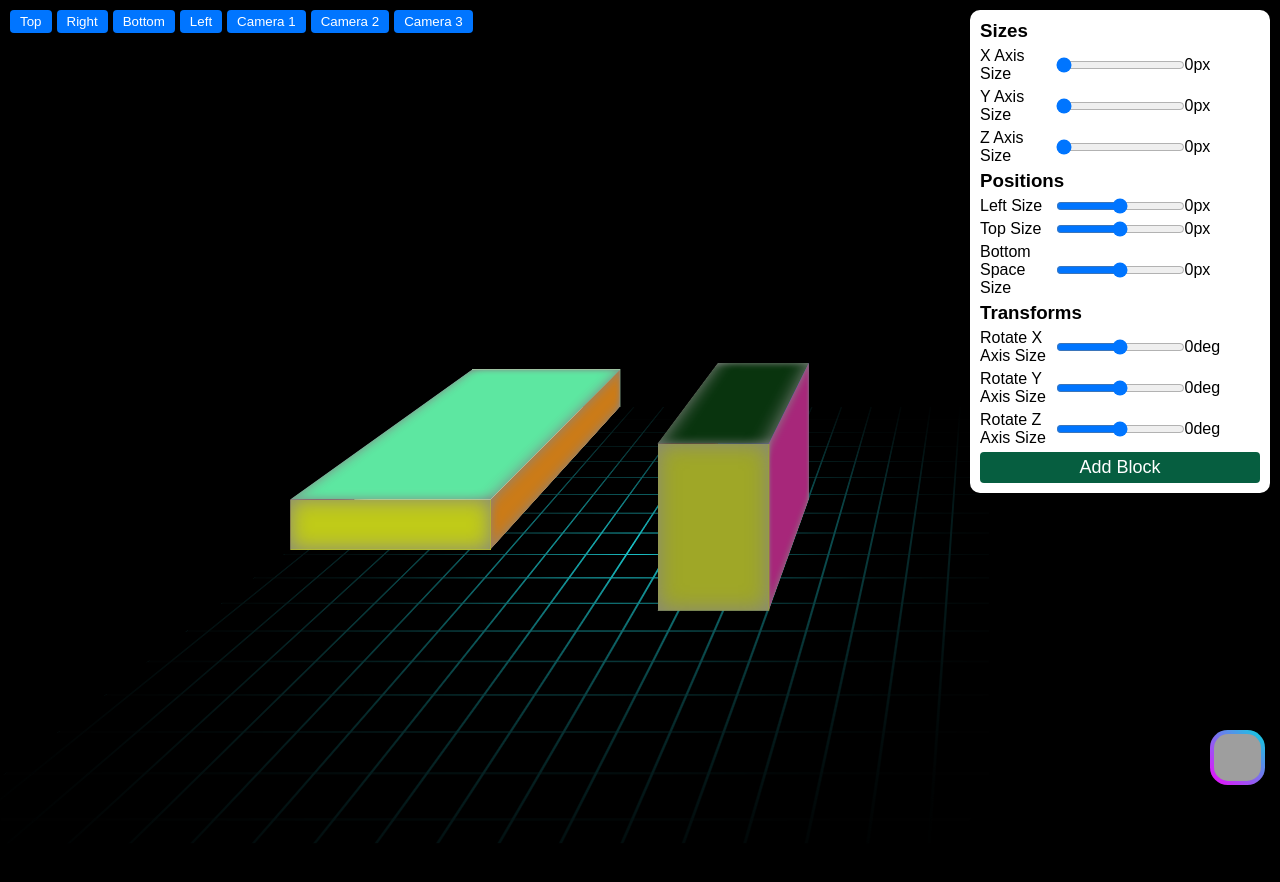
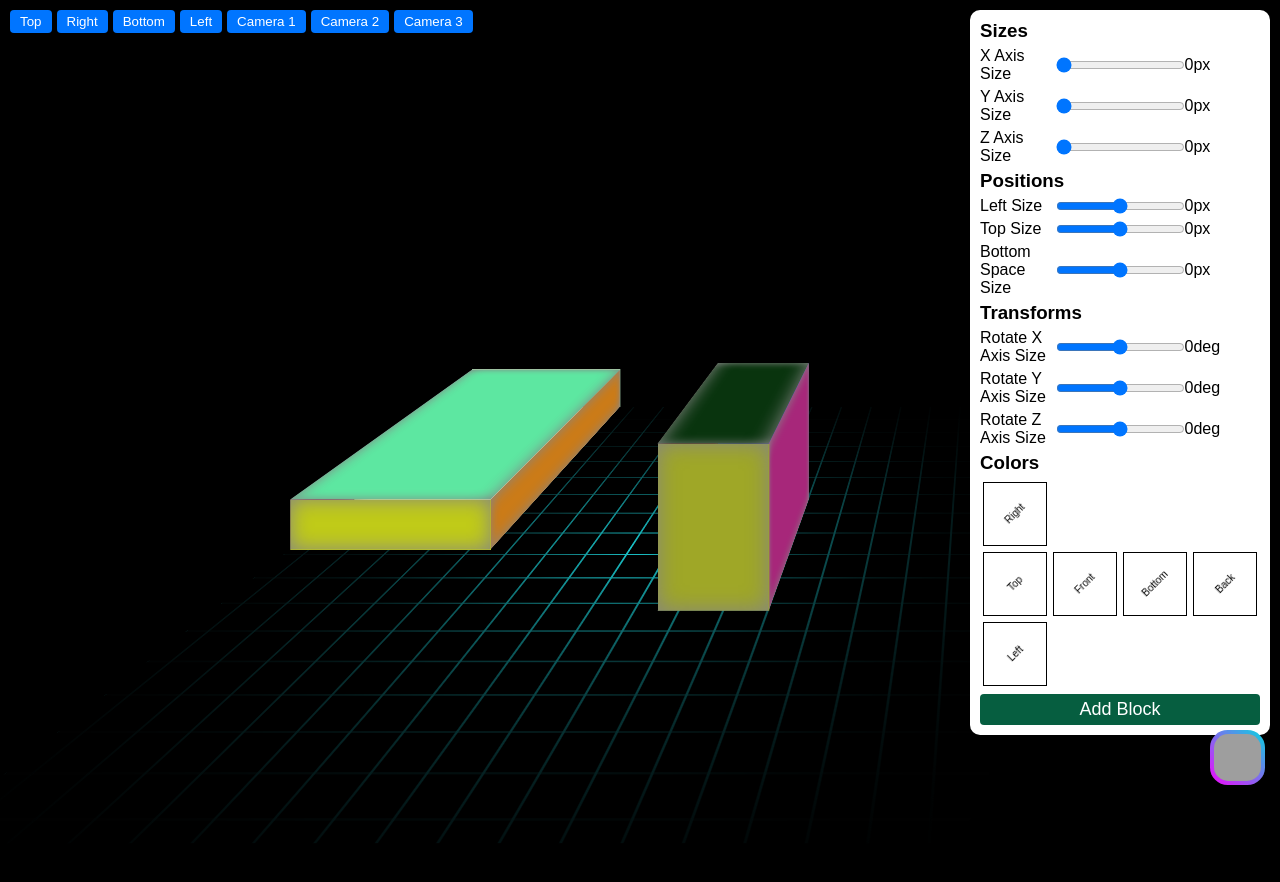
Before and after one commit to abdullahturkmen/mat-create-3d-elements, a React (Create React App) app: page / in a window 1280 px wide. Shown: the top 882 px of the page. Built offline with nearby package versions, Linux system fonts and the light colour scheme; grey boxes are pictures that could not be loaded.

Commit message:
element sides color picker added

```diff
--- a/package.json
+++ b/package.json
@@ -7,6 +7,7 @@
     "@testing-library/react": "^13.4.0",
     "@testing-library/user-event": "^13.5.0",
     "react": "^18.2.0",
+    "react-colorful": "^5.6.1",
     "react-dom": "^18.2.0",
     "react-scripts": "5.0.1",
     "sass": "^1.56.2",
--- a/src/App.js
+++ b/src/App.js
@@ -2,8 +2,13 @@ import {useRef, useEffect, useState} from 'react';
 import {elementsStyles} from 'data';
 import Element from 'components/Element';
 import Author from 'components/Author';
+import {HexColorPicker} from "react-colorful";
 
 const App = () => {
+
+    const colorPickerRef = useRef(null);
+    const [colorPickerVisible, setColorPickerVisible] = useState(false);
+    const [colorPickerSelectedSide, setColorPickerSelectedSide] = useState('');
 
     const [elements, setElements] = useState(elementsStyles);
 
@@ -18,7 +23,6 @@ const App = () => {
     const [rotateZAxisSize, setRotateZAxisSize] = useState(0);
     const [cameraPosition, setCameraPosition] = useState('cam-three three-d');
 
-
     const xAxisSizeRef = useRef(null);
     const yAxisSizeRef = useRef(null);
     const zAxisSizeRef = useRef(null);
@@ -30,6 +34,37 @@ const App = () => {
     const rotateZAxisSizeRef = useRef(null);
 
     const [newElement, setNewElement] = useState([]);
+
+    const [color, setColor] = useState("");
+
+    const sidesColorsInitial = {
+        top: {
+            background: '#fff'
+        },
+        left: {
+            background: '#fff'
+        },
+        right: {
+            background: '#fff'
+        },
+        front: {
+            background: '#fff'
+        },
+        back: {
+            background: '#fff'
+        },
+        bottom: {
+            background: '#fff'
+        }
+    }
+
+    const [sidesColors, setSidesColors] = useState(sidesColorsInitial)
+
+
+    useEffect(() => {
+        console.log("renk : ", color)
+        addParam()
+    }, [color]);
 
     const addElement = e => {
         e.preventDefault();
@@ -47,6 +82,7 @@ const App = () => {
         setRotateXAxisSize(0)
         setRotateYAxisSize(0)
         setRotateZAxisSize(0)
+        setSidesColors(sidesColorsInitial)
     }
 
 
@@ -65,26 +101,7 @@ const App = () => {
         if (xAxisSizeRef.current.value > 0 && yAxisSizeRef.current.value > 0 && zAxisSizeRef.current.value > 0) {
 
             setNewElement({
-                sides: {
-                    top: {
-                        background: 'white'
-                    },
-                    left: {
-                        background: 'white'
-                    },
-                    right: {
-                        background: 'white'
-                    },
-                    front: {
-                        background: 'white'
-                    },
-                    back: {
-                        background: 'white'
-                    },
-                    bottom: {
-                        background: 'white'
-                    }
-                },
+                sides: sidesColors,
                 xWidth: parseInt(xAxisSizeRef.current.value),
                 yWidth: parseInt(yAxisSizeRef.current.value),
                 zWidth: parseInt(zAxisSizeRef.current.value),
@@ -107,10 +124,36 @@ const App = () => {
         setCameraPosition(position)
     }
 
+    const openColorPicker = (side) => {
+        setColorPickerSelectedSide(side)
+        setColorPickerVisible(true)
+    }
+
+    const changeSideColor = (e) => {
+        let newArr = sidesColors;
+        newArr[colorPickerSelectedSide] = {
+            'background': e
+        };
+        setSidesColors(newArr);
+        setColor(e)
+    }
+
+    useEffect(() => {
+        function handleClickOutside(event) {
+            if (colorPickerRef.current && ! colorPickerRef.current.contains(event.target)) {
+                setColorPickerVisible(false)
+            }
+        }
+        document.addEventListener("mousedown", handleClickOutside);
+        return() => {
+            document.removeEventListener("mousedown", handleClickOutside);
+        };
+    }, [colorPickerRef]);
+
     return (
         <div className="App">
 
-          <Author/>
+            <Author/>
 
             <div className='camera-positions'>
                 <button onClick={
@@ -156,9 +199,9 @@ const App = () => {
                 } </div>
             </div>
 
-
             <form onSubmit={addElement}
                 className='form'>
+
                 <h3>Sizes</h3>
                 <div className="dot-detail-form-element">
                     <label className="form-label">X Axis Size</label>
@@ -252,6 +295,94 @@ const App = () => {
                         onChange={addParam}/>
                     <span>{rotateZAxisSize}deg</span>
                 </div>
+                <h3>Colors</h3>
+                <div className="dot-detail-form-element">
+                    <div className='color-side-list'>
+                        <div className='color-side-list-row'>
+                            <div className='color-side-list-col'
+                                style={
+                                    {
+                                        'background': sidesColors['right']['background']
+                                    }
+                                }
+                                onClick={
+                                    () => openColorPicker('right')
+                            }>
+                                <span>Right</span>
+                            </div>
+                        </div>
+                        <div className='color-side-list-row'>
+                            <div className='color-side-list-col'
+                                style={
+                                    {
+                                        'background': sidesColors['top']['background']
+                                    }
+                                }
+                                onClick={
+                                    () => openColorPicker('top')
+                            }>
+                                <span>Top</span>
+                            </div>
+                            <div className='color-side-list-col'
+                                style={
+                                    {
+                                        'background': sidesColors['front']['background']
+                                    }
+                                }
+                                onClick={
+                                    () => openColorPicker('front')
+                            }>
+                                <span>Front</span>
+                            </div>
+                            <div className='color-side-list-col'
+                                style={
+                                    {
+                                        'background': sidesColors['bottom']['background']
+                                    }
+                                }
+                                onClick={
+                                    () => openColorPicker('bottom')
+                            }>
+                                <span>Bottom</span>
+                            </div>
+                            <div className='color-side-list-col'
+                                style={
+                                    {
+                                        'background': sidesColors['back']['background']
+                                    }
+                                }
+                                onClick={
+                                    () => openColorPicker('back')
+                            }>
+                                <span>Back</span>
+                            </div>
+                        </div>
+                        <div className='color-side-list-row'>
+                            <div className='color-side-list-col'
+                                style={
+                                    {
+                                        'background': sidesColors['left']['background']
+                                    }
+                                }
+                                onClick={
+                                    () => openColorPicker('left')
+                            }>
+                                <span>Left</span>
+                            </div>
+                        </div>
+                        <div className={
+                                `color-modal ${
+                                    colorPickerVisible && 'open'
+                                }`
+                            }
+                            ref={colorPickerRef}>
+                            <HexColorPicker color={color}
+                                onChange={
+                                    (e) => changeSideColor(e)
+                                }/>
+                        </div>
+                    </div>
+                </div>
 
                 <button type="submit" className="save-btn">Add Block</button>
 
--- a/src/assets/css/style.scss
+++ b/src/assets/css/style.scss
@@ -27,7 +27,7 @@ body {
     display: flex;
     gap: 5px;
 
-    button{
+    button {
         background: #0075ff;
         color: #fff;
         border: 0;
@@ -35,7 +35,7 @@ body {
         padding: 4px 10px;
         cursor: pointer;
 
-        &:hover{
+        &:hover {
             background-color: #005cc8;
         }
     }
@@ -46,7 +46,7 @@ body {
     display: flex;
     justify-content: center;
     align-items: center;
-    transition: all 1s linear;
+    transition: all 0.6s linear;
 
     &.three-d {
         perspective: 1000px;
@@ -58,7 +58,7 @@ body {
     }
 
     &.top {
-        perspective: 999999999999px;
+        perspective: 100000px;
         & > .floor {
             transform: rotateX(0deg) rotateZ(0deg) rotateY(0deg) rotate(0deg);
         }
@@ -71,6 +71,8 @@ body {
     }
 
     &.bottom {
+        perspective-origin: center;
+        perspective: 100000px;
         & > .floor {
             transform: rotateX(90deg) rotateZ(90deg) rotateY(0deg) rotate(-90deg);
         }
@@ -102,7 +104,7 @@ body {
         position: relative;
         box-shadow: 0 0 40px 40px black;
         transform-style: preserve-3d;
-        transition: all 1s linear;
+        transition: all 0.6s linear;
 
         &-texture {
             &:before,
@@ -156,6 +158,50 @@ body {
         & > * {
             flex: 1 0;
         }
+
+        .color-side-list {
+            display: flex;
+            flex-direction: column;
+            position: relative;
+
+            &-row {
+                display: flex;
+            }
+            &-col {
+                width: 23%;
+                margin: 1%;
+                aspect-ratio: 1;
+                background-color: #fff;
+                border: 1px solid black;
+                display: flex;
+                align-items: center;
+                justify-content: center;
+                font-size: 10px;
+                cursor: pointer;
+                transition: all .2s linear;
+
+                &:hover{
+                    box-shadow: 0 0 5px #2a2a2a;
+                }
+
+                span {
+                    mix-blend-mode: difference;
+                    color: #fff;
+                    transform: rotate(-45deg);
+                }
+            }
+
+            .color-modal {
+                position: absolute;
+                right: 300px;
+                top: 50%;
+                transform: translate(0px, -50%);
+                display: none;
+                &.open{
+                    display: block;
+                }
+            }
+        }
     }
 
     .save-btn {
--- a/src/components/Element.js
+++ b/src/components/Element.js
@@ -9,7 +9,7 @@ const Element = props => {
 
     useEffect(() => {
 
-        //console.log("props : ", props.details)
+        console.log("props : ", props.details)
 
         //get all side details with props
         elementAllDetail = props.details
@@ -50,11 +50,14 @@ const Element = props => {
 
 
         elementAllDetail = { ...elementAllDetail, 'width': `${elementAllDetail.xWidth}px`, 'height': `${elementAllDetail.zWidth}px`, 'transform': `translateZ(${(elementAllDetail.yWidth / 2) + elementAllDetail.bottomSpace}px) rotateZ(${elementAllDetail.rotateY}deg)  rotateY(${elementAllDetail.rotateZ}deg)  rotateX(${elementAllDetail.rotateX}deg)` }
+        //console.log("elementAllDetail",elementAllDetail)
         setElementCubeDetailState(elementAllDetail)
+
 
     }, [props]);
 
     return (
+       //console.log("elementCubeDetailState zzzz", elementCubeDetailState)
         <div className="cube" style={elementCubeDetailState} >
             {
                 Object.entries(props.details.sides).map((x, xIndex) => (
```
Also changed, not shown: 1 other file (tests, documents, lock files or other folders).
